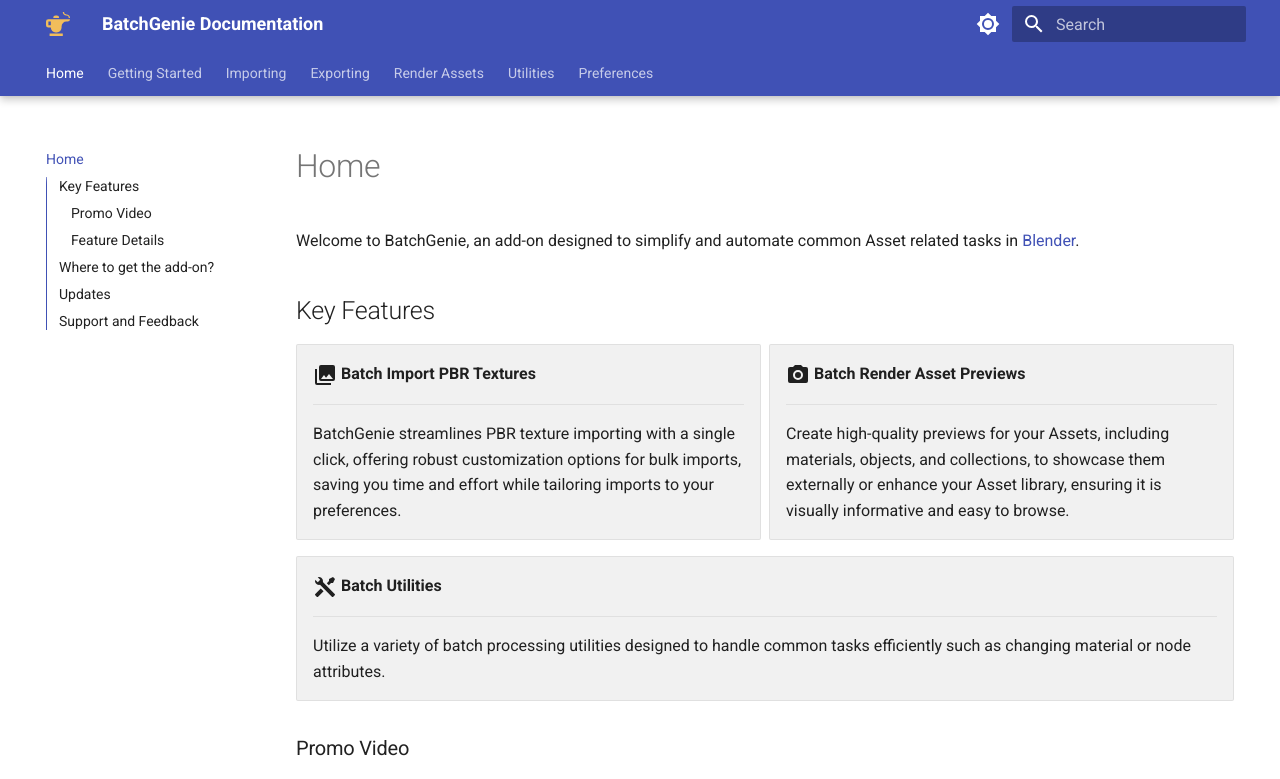
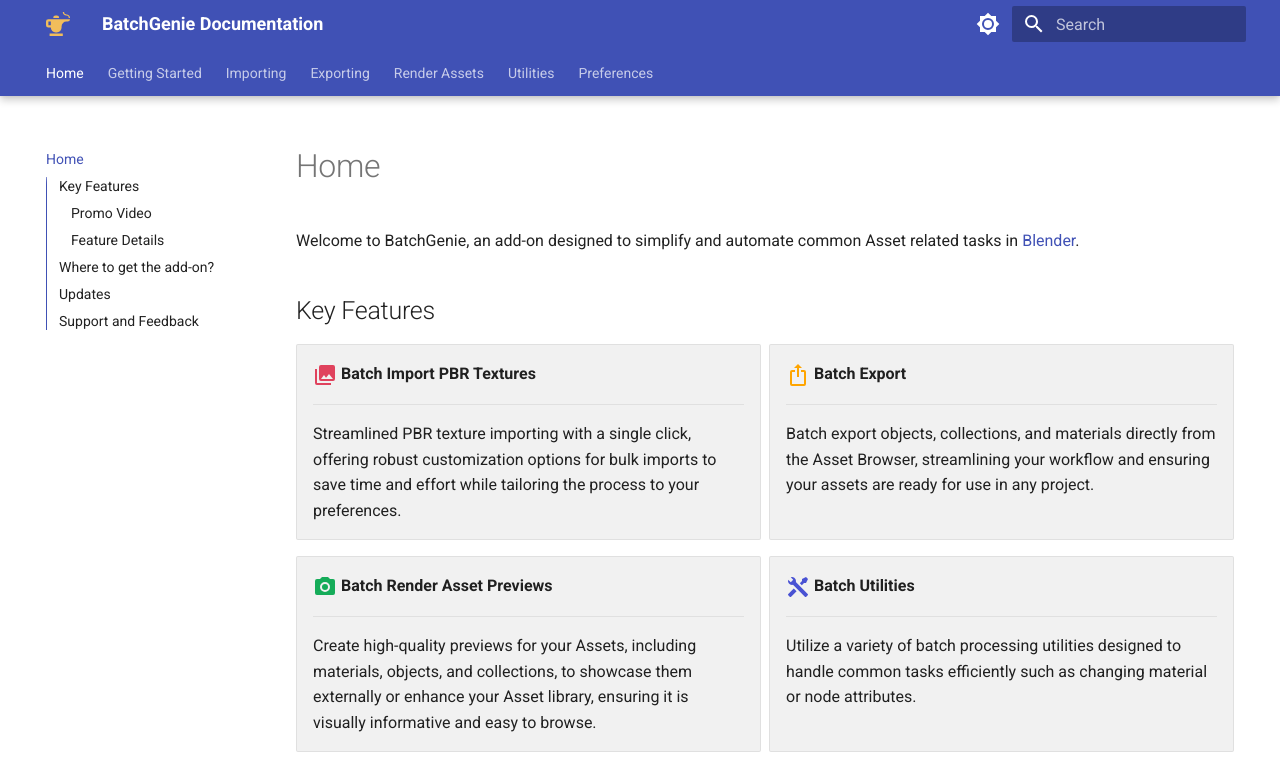
Before and after one commit to roberddd/batchgenie, an MkDocs documentation site: the page built from docs/index.md, in a window 1280 px wide and 1400 px high. Shown: the top 779 px of the window. Built offline with MkDocs 1.6.1 and Material for MkDocs 9.7.7, drawn with Linux system fonts in a browser that asks for light colours; some of the changed text lies outside the part shown; grey boxes are pictures that could not be loaded.

Commit message:
home page fixes

```diff
--- a/docs/extra/extra.css
+++ b/docs/extra/extra.css
@@ -1,3 +1,14 @@
+:root {
+  /* BatchGenie specific */
+  --main-accent-color-red: #E0425D;
+  --main-accent-color-green: #15ac59;
+  --main-accent-color-blue: #4952d3;
+  --main-accent-color-orange: #ffa500;
+  --main-box-bg: #f1f1f1;
+  --main-box-border-color: #e0e0e0;
+}
+
+
 /* ######## < MOBILE > ######## */
 @media (max-width: 768px) {
   .img-box {
@@ -50,7 +61,7 @@
     border: .05rem solid #4B4D58 !important; /* Adjust border color for dark mode */
   }
 }
-/* ######## < GRID > ######## */
+/* ######## </ GRID > ######## */
 
 /* Shop button */
 .md-typeset .md-button--stretch {
--- a/docs/index.md
+++ b/docs/index.md
@@ -10,8 +10,18 @@
 
     ---
 
-    BatchGenie streamlines PBR texture importing with a single click, offering robust customization options for bulk imports, saving you time and effort while tailoring imports to your preferences.
+    Streamlined PBR texture importing with a single click, offering robust customization options for bulk imports to save time and effort while tailoring the process to your preferences.
 
+
+-   :material-export-variant:{ .lg .middle style="color:var(--main-accent-color-orange)" } __Batch Export__
+
+    ---
+
+    Batch export objects, collections, and materials directly from the Asset Browser, streamlining your workflow and ensuring your assets are ready for use in any project.
+
+</div>
+
+<div class="grid cards grid_custom"  markdown>
 
 -   :material-camera:{ .lg .middle style="color:var(--main-accent-color-green)" } __Batch Render Asset Previews__
 
@@ -19,9 +29,6 @@
 
     Create high-quality previews for your Assets, including materials, objects, and collections, to showcase them externally or enhance your Asset library, ensuring it is visually informative and easy to browse.
 
-</div>
-
-<div class="grid cards grid_custom"  markdown>
 
 -   :material-tools:{ .lg .middle style="color:var(--main-accent-color-blue)" } __Batch Utilities__
 
@@ -40,50 +47,52 @@
 
 ### Feature Details
 
-- Easy one-click interface for instant use, while offering advanced customization options.
-- Both rendering and all utilities work with local and external Assets, so you don't have to open each Asset file individually when working with them.
-- Built-in parallel processing when working with external assets, allowing multiple assets to be processed simultaneously in the background.
+??? info2 "Click to expand"
 
-- **Texture Import**:
-    - Blazingly fast imports.
-    - Supports both Metallic/Roughness and Specular/Glossiness workflow.
-    - Supports for 16+ types of maps: Albedo, Metallic, Roughness, Gloss, Alpha, Subsurface Scattering, Specular, Transmission, Emission, Sheen Color, Normal, Bump, Ambient Occlusion, Cavity, Displacement, and PACKED & CUSTOM types.
-        - Packed: ARM/ORM/RMA textures that combine AO, Roughness, and Metallic maps.
-        - Custom: Import any map and connect it to your chosen input via a dropdown menu. Supports packed textures.
-    - Automatically sets up all necessary nodes, including color space adjustments and other configurations for a smooth workflow without manual intervention. This includes detecting normal map format and adding conversion nodes if needed, as well as auto-detecting the alpha channel from the Albedo texture to use its alpha channel if available.
-    - Supports all combinations of Normal, Bump & Displacement maps.
-    - Flexibly adjust the strength of Normal, Bump, Displacement, Ambient Occlusion and Cavity maps during import with the added convenience of bulk updates afterwards if needed.
-    - Logic adept at deciphering complex texture naming conventions and avoiding duplicates of similar maps such as Roughness & Gloss.
-    - Ability to designate a custom node-group to substitute the Principled BSDF shader in imported materials, enabling precise material customization during the import process.
-    - Custom Input Socket Attributes: This feature enables you to define attributes for any input socket on the main shader of imported textures. You can assign specific colors or values, or utilize randomly generated values as required, including both whole numbers and decimals. This can be particularly useful for populating 'Seed' sockets.
-    - Supports a mix of subfolders and files, allowing processing of textures located in both the root folder and subfolders.
+    - Easy one-click interface for instant use, while offering advanced customization options.
+    - Both rendering and all utilities work with local and external Assets, so you don't have to open each Asset file individually when working with them.
+    - Built-in parallel processing when working with external assets, allowing multiple assets to be processed simultaneously in the background.
 
-- **Exporting**:
-    - Batch export objects, collections, and materials to blend files with ease. This feature is directly integrated into the Asset Browser for seamless access and functionality
+    - **Texture Import**:
+        - Blazingly fast imports.
+        - Supports both Metallic/Roughness and Specular/Glossiness workflow.
+        - Supports for 16+ types of maps: Albedo, Metallic, Roughness, Gloss, Alpha, Subsurface Scattering, Specular, Transmission, Emission, Sheen Color, Normal, Bump, Ambient Occlusion, Cavity, Displacement, and PACKED & CUSTOM types.
+            - Packed: ARM/ORM/RMA textures that combine AO, Roughness, and Metallic maps.
+            - Custom: Import any map and connect it to your chosen input via a dropdown menu. Supports packed textures.
+        - Automatically sets up all necessary nodes, including color space adjustments and other configurations for a smooth workflow without manual intervention. This includes detecting normal map format and adding conversion nodes if needed, as well as auto-detecting the alpha channel from the Albedo texture to use its alpha channel if available.
+        - Supports all combinations of Normal, Bump & Displacement maps.
+        - Flexibly adjust the strength of Normal, Bump, Displacement, Ambient Occlusion and Cavity maps during import with the added convenience of bulk updates afterwards if needed.
+        - Logic adept at deciphering complex texture naming conventions and avoiding duplicates of similar maps such as Roughness & Gloss.
+        - Ability to designate a custom node-group to substitute the Principled BSDF shader in imported materials, enabling precise material customization during the import process.
+        - Custom Input Socket Attributes: This feature enables you to define attributes for any input socket on the main shader of imported textures. You can assign specific colors or values, or utilize randomly generated values as required, including both whole numbers and decimals. This can be particularly useful for populating 'Seed' sockets.
+        - Supports a mix of subfolders and files, allowing processing of textures located in both the root folder and subfolders.
 
-- **Asset Preview Rendering**:
-    - One click batch rendering making the process swift and efficient.
-    - Supports rendering of multiple types of Assets: materials, collections, and objects, including VDB volumes.
-    - Seamless Asset Browser integration allows you to easily select and render images for your existing Assets. You can render any combination of different Asset types, including materials, objects, and collections.
-    - Advanced filtering to find and replace missing or low-quality Asset Previews for both newly imported Assets and your existing Asset Library.
-    - Easy controls for light and background settings to tailor the images to your liking, with support for HDRI images.
-    - Render to external locations: Expand beyond Asset previews by saving images externally, facilitating the quick creation of professional showcase images for your Assets.
+    - **Exporting**:
+        - Batch export objects, collections, and materials to blend files with ease. This feature is directly integrated into the Asset Browser for seamless access and functionality
 
-- **Utilities**:
-    - Utilities are available for working with your current blend file and are integrated into the Asset Browser for quick access.
-    - Tools for bulk updating material settings such as Displacement and eevee specific settings.
-    - Node Attribute Changer: Target various nodes or custom node-groups within materials to change socket values, set specific colors, or use random values for seed sockets.
-    - Replace Node Utility: Replace existing 'Shader Editor' nodes with custom Node-Groups.
-    - Unconnected Nodes Finder: Identify unconnected nodes within materials and batch delete them if needed.
-    - Find Zero Strength Nodes: Search for Normal Map, Bump, and Displacement nodes with zero values, potentially affecting material appearance.
-    - Color Space Validator: Verifies image textures for correct color space settings, with an option to automatically fix any issues.
-    - Reload Images: Update externally edited images in Blender, ensuring they refresh correctly.
-    - Tagging Utilities: Easily add and remove tags for Assets in the Asset Browser. The Smart Tag feature lets you choose to add tags like dimensions, triangle and vertex counts, and texture resolution, offering detailed Asset information.
-    - Metadata Adjustment: Easily adjust metadata in the Asset Browser, allowing batch additions of description, license, copyright, and author.
-    - Move Asset: Organize your Assets efficiently by moving them to the correct Asset Catalogs with a single click, without having to open each individual Asset Blend file.
-    - Load previews from disk:  Directly load custom asset preview images from a specified directory.
-    - Pack Textures: Easily pack textures for assets in the Asset Browser with a single click.
-    - Plus a few other small utilities!
+    - **Asset Preview Rendering**:
+        - One click batch rendering making the process swift and efficient.
+        - Supports rendering of multiple types of Assets: materials, collections, and objects, including VDB volumes.
+        - Seamless Asset Browser integration allows you to easily select and render images for your existing Assets. You can render any combination of different Asset types, including materials, objects, and collections.
+        - Advanced filtering to find and replace missing or low-quality Asset Previews for both newly imported Assets and your existing Asset Library.
+        - Easy controls for light and background settings to tailor the images to your liking, with support for HDRI images.
+        - Render to external locations: Expand beyond Asset previews by saving images externally, facilitating the quick creation of professional showcase images for your Assets.
+
+    - **Utilities**:
+        - Utilities are available for working with your current blend file and are integrated into the Asset Browser for quick access.
+        - Tools for bulk updating material settings such as Displacement and eevee specific settings.
+        - Node Attribute Changer: Target various nodes or custom node-groups within materials to change socket values, set specific colors, or use random values for seed sockets.
+        - Replace Node Utility: Replace existing 'Shader Editor' nodes with custom Node-Groups.
+        - Unconnected Nodes Finder: Identify unconnected nodes within materials and batch delete them if needed.
+        - Find Zero Strength Nodes: Search for Normal Map, Bump, and Displacement nodes with zero values, potentially affecting material appearance.
+        - Color Space Validator: Verifies image textures for correct color space settings, with an option to automatically fix any issues.
+        - Reload Images: Update externally edited images in Blender, ensuring they refresh correctly.
+        - Tagging Utilities: Easily add and remove tags for Assets in the Asset Browser. The Smart Tag feature lets you choose to add tags like dimensions, triangle and vertex counts, and texture resolution, offering detailed Asset information.
+        - Metadata Adjustment: Easily adjust metadata in the Asset Browser, allowing batch additions of description, license, copyright, and author.
+        - Move Asset: Organize your Assets efficiently by moving them to the correct Asset Catalogs with a single click, without having to open each individual Asset Blend file.
+        - Load previews from disk:  Directly load custom asset preview images from a specified directory.
+        - Pack Textures: Easily pack textures for assets in the Asset Browser with a single click.
+        - Plus a few other small utilities!
 
 
 ## Where to get the add-on?
```
Also changed, not shown: docs/changelog.md (+1 -1 lines).
